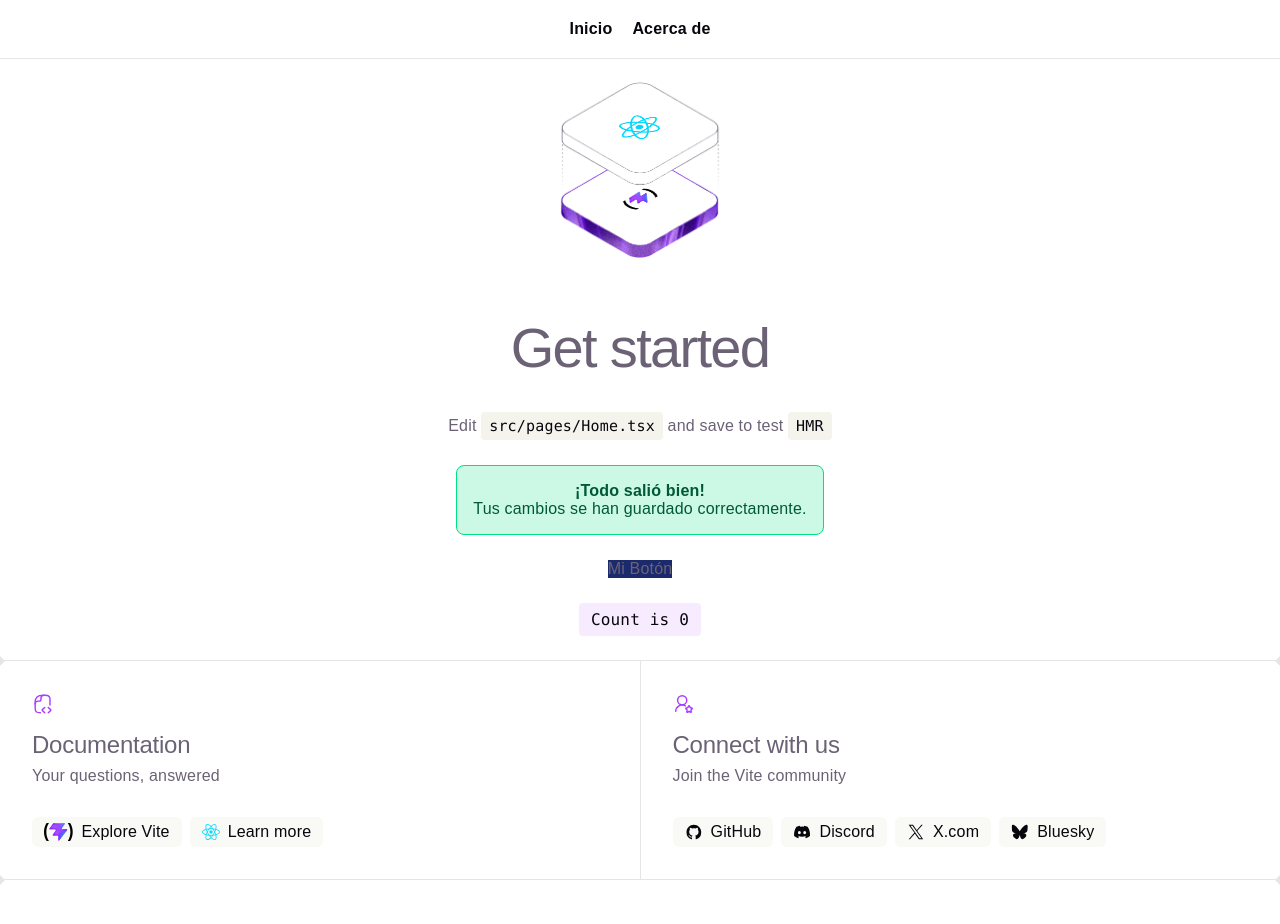
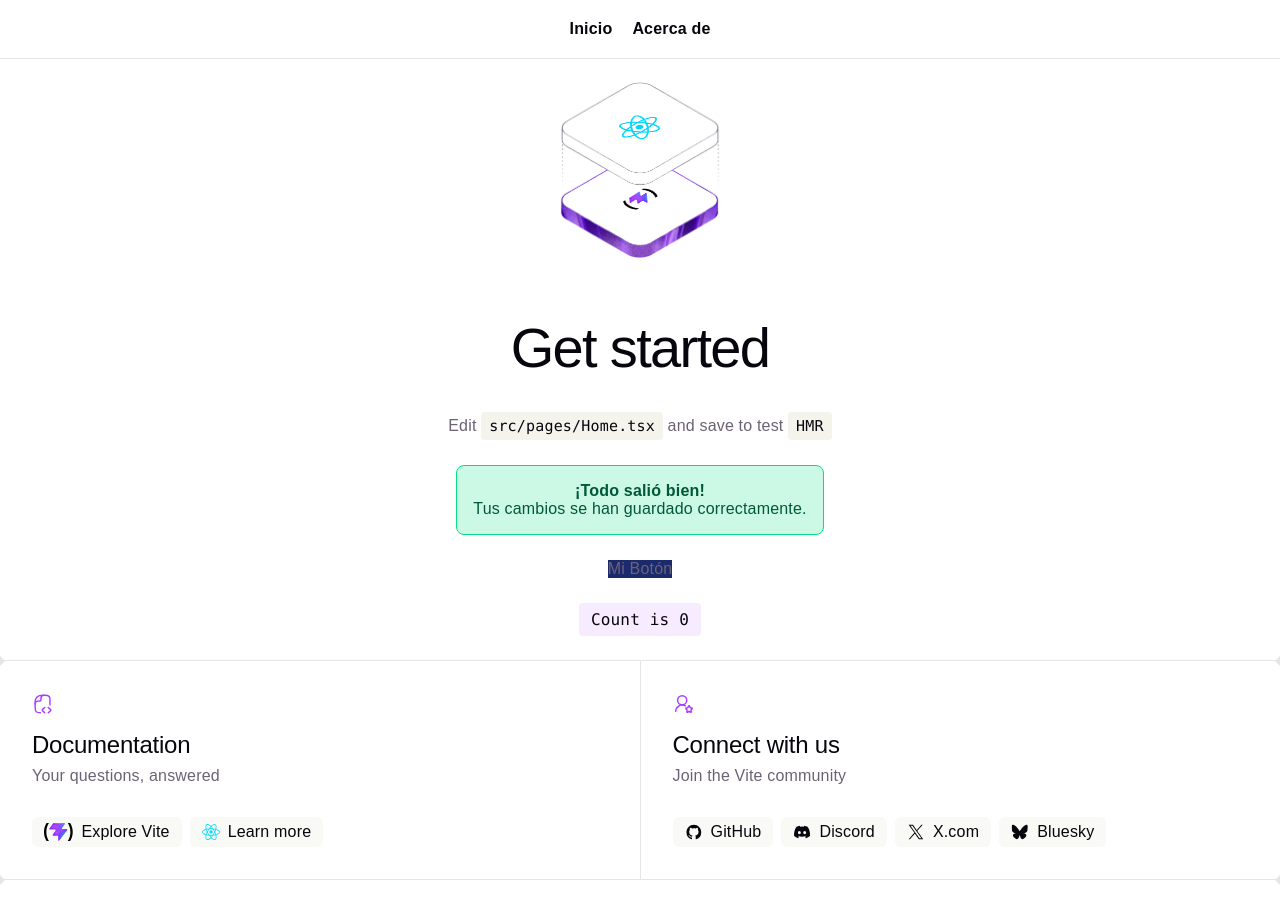
Before and after one commit to jhoanclaure/Arasaka, a React (Vite) app: page / in a window 1280 px wide. Shown: the top 924 px of the page. Built offline with nearby package versions, Linux system fonts and the light colour scheme.

Commit message:
Refactor: color de titulos

```diff
--- a/src/index.css
+++ b/src/index.css
@@ -207,6 +207,10 @@ body {
   font-family: "Poppins", sans-serif;
 }
 
+h1, h2, h3, h4, h5, h6 {
+  color: var(--text-main);
+  margin-top: 0;
+}
 h1,
 h2 {
   font-weight: 500;
```
